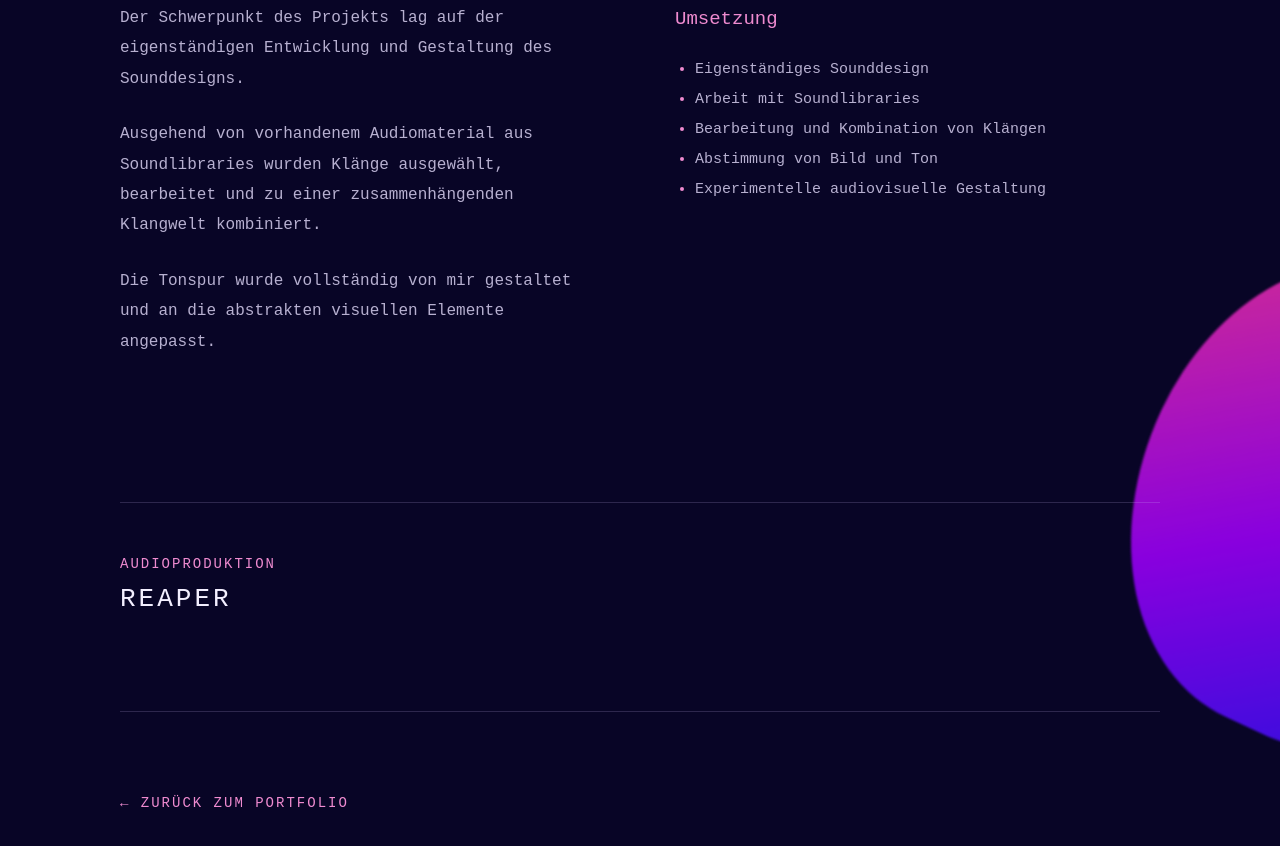
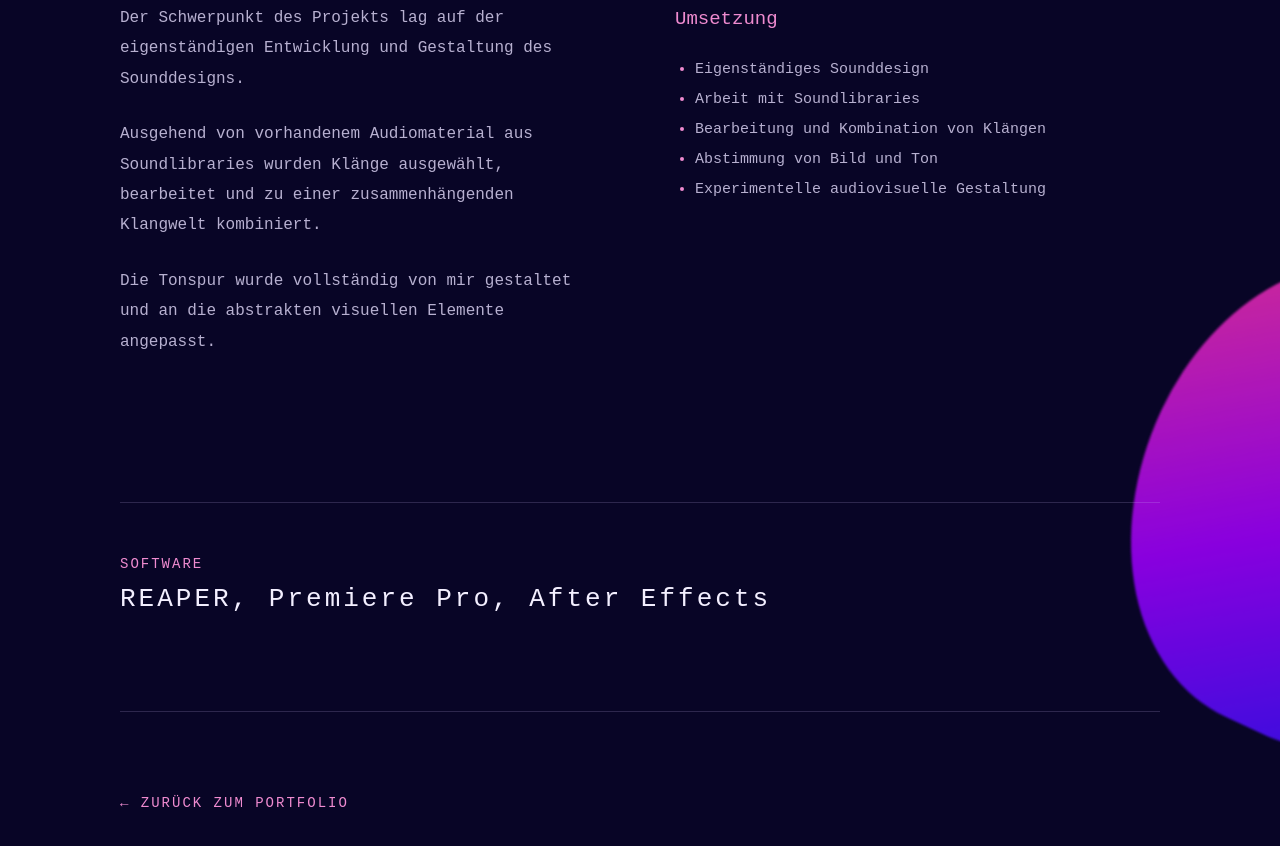
Before and after one commit to NiklasNoack/Portfolio, a plain HTML site: page experimentelles-storytelling.html in a window 1280 px wide. Shown: the part 1715-2561 px from the top of the page. Drawn offline with Linux system fonts and the light colour scheme.

Commit message:
Update project category and software names

```diff
--- a/experimentelles-storytelling.html
+++ b/experimentelles-storytelling.html
@@ -112,8 +112,8 @@
 
     <section class="lifted-software-section">
 
-        <p class="project-category">AUDIOPRODUKTION</p>
-        <h2 class="software-name">REAPER</h2>
+        <p class="project-category">SOFTWARE</p>
+        <h2 class="software-name">REAPER, Premiere Pro, After Effects</h2>
 
     </section>
 
```
